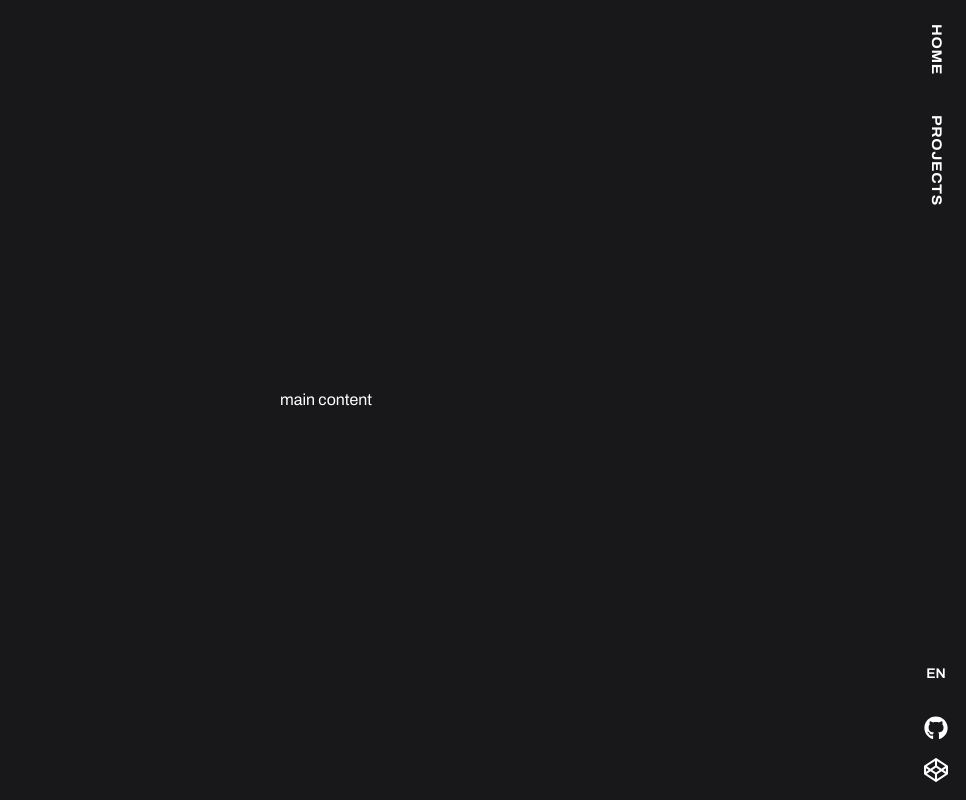
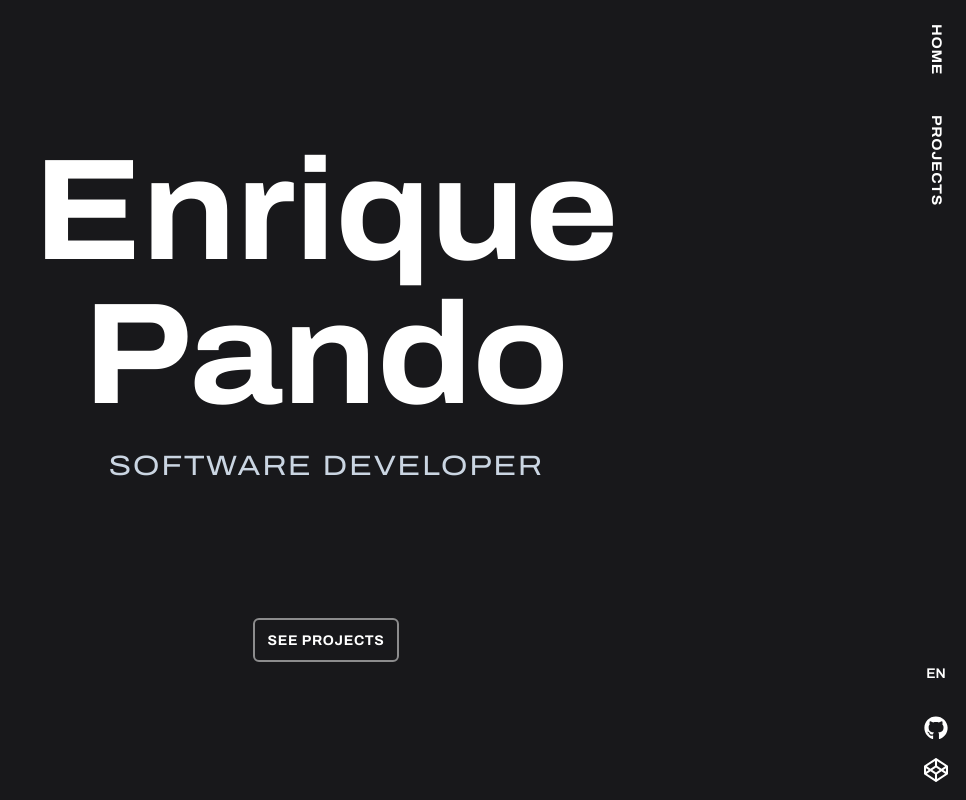
Before and after one commit to Pando58/portfolio-2025, a SvelteKit app: page / in a window 1280 px wide. Shown: the whole page, without its empty margins (314-1280 px from the left). Built offline with nearby package versions, Linux system fonts and the light colour scheme.

Commit message:
add home section content

```diff
--- a/src/routes/+page.svelte
+++ b/src/routes/+page.svelte
@@ -25,6 +25,17 @@
 		</div>
 	</nav>
 	<div class="absolute inset-0 grid place-items-center">
-		main content
+		<div class="flex flex-col items-center">
+			<h1 class="text-center text-[min(10rem,18vw,18vh)] font-bold leading-[1] font-stretch-110%">
+				<span class="block">Enrique</span>
+				<span class="block">Pando</span>
+			</h1>
+			<h2 class="mt-[min(2rem,4vw,4vh)] xt-[min(1.2rem,2vw,2vh)] leading-[0.5]">
+				<span class="text-[min(1.9rem,3.6vw,3.5vh)] font-stretch-120% tracking-wider text-slate-300">SOFTWARE DEVELOPER</span>
+			</h2>
+			<button class="mt-[min(12rem,18vh)] px-3 py-2 border-2 border-white/50 rounded-md cursor-pointer hover:bg-white hover:text-zinc-900 transition">
+				<span class="text-sm font-bold tracking-wider">SEE PROJECTS</span>
+			</button>
+		</div>
 	</div>
 </div>
```
